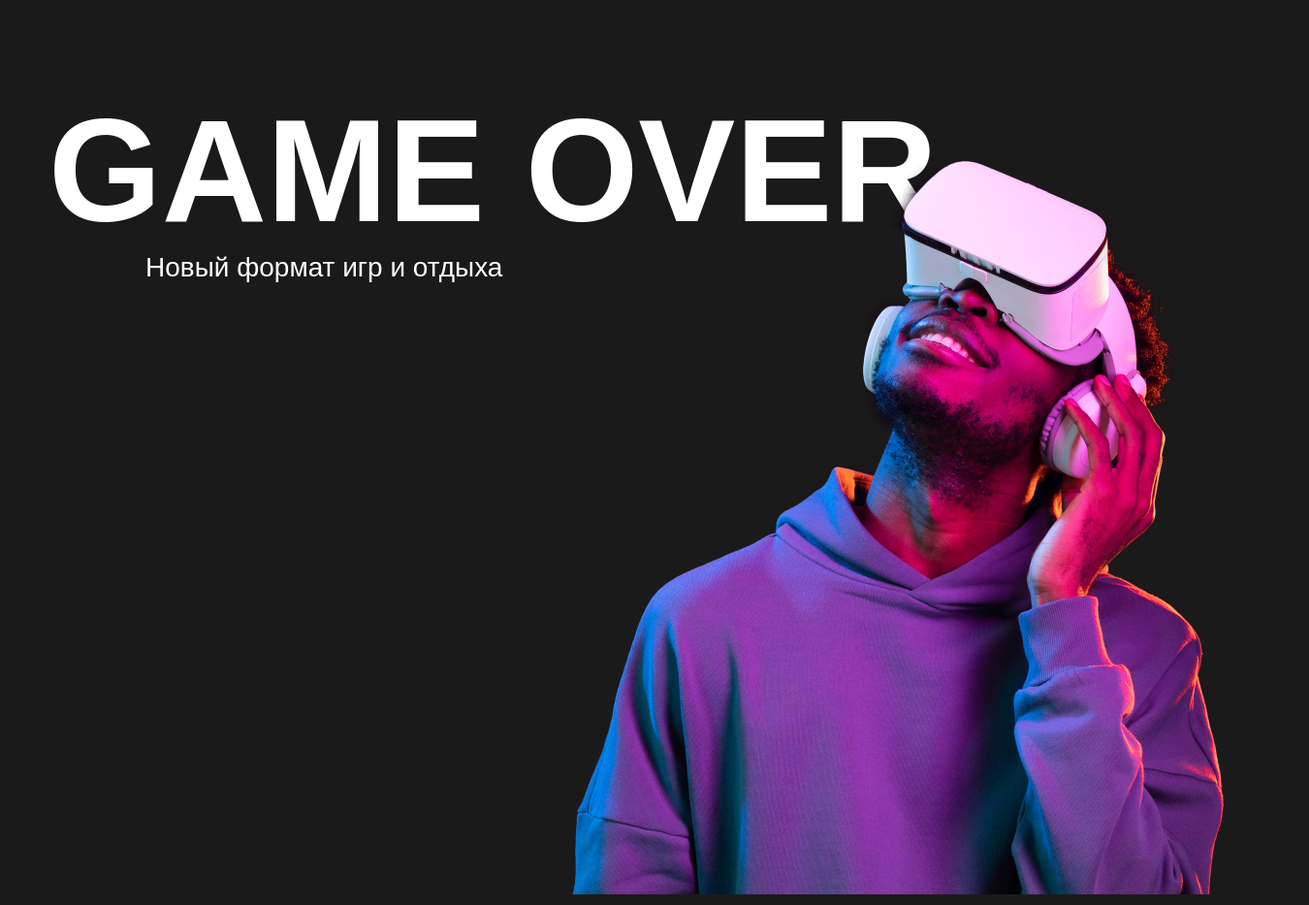
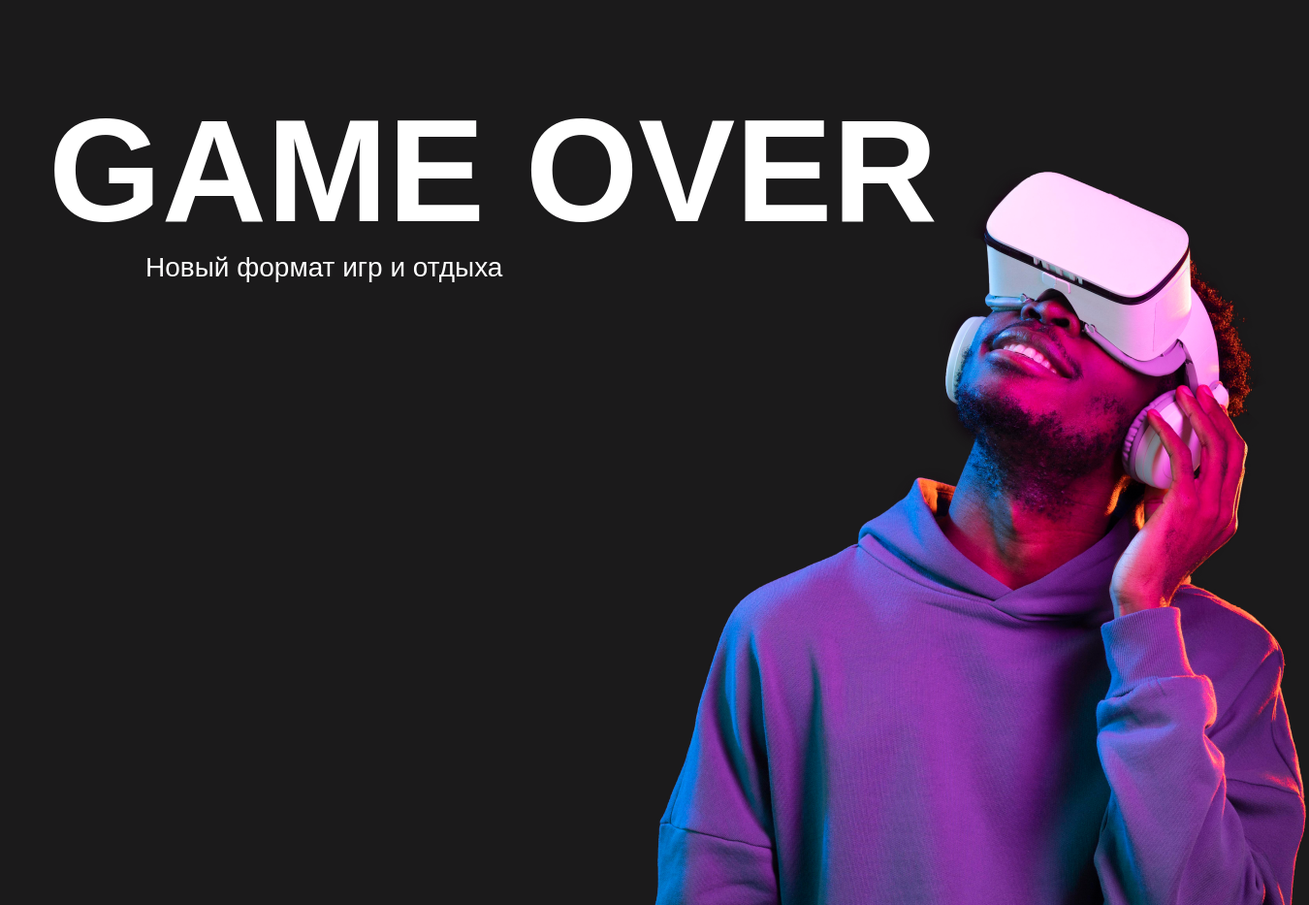
Before and after one commit to AlisMom/go_2_8, a plain HTML site: page index.html in a window 1280 px wide. Shown: the top 933 px of the page at 97% size, 1350 px wide, since content can reach past the window. Drawn offline with Linux system fonts and the light colour scheme.

Commit message:
lesson2_9

```diff
--- a/css/style.css
+++ b/css/style.css
@@ -90,13 +90,14 @@ h2 {
     line-height: 100%;
     font-weight: 900;
     margin-bottom: 0;
+    position: relative;
 }
 
 .banner-title:after {
     position: absolute;
     content: url(../img/banner.png);
-    top: 160px;
-    right: 15px;
+    top: 70px;
+    right: -120px;
 }
 
 .banner-text {
```
